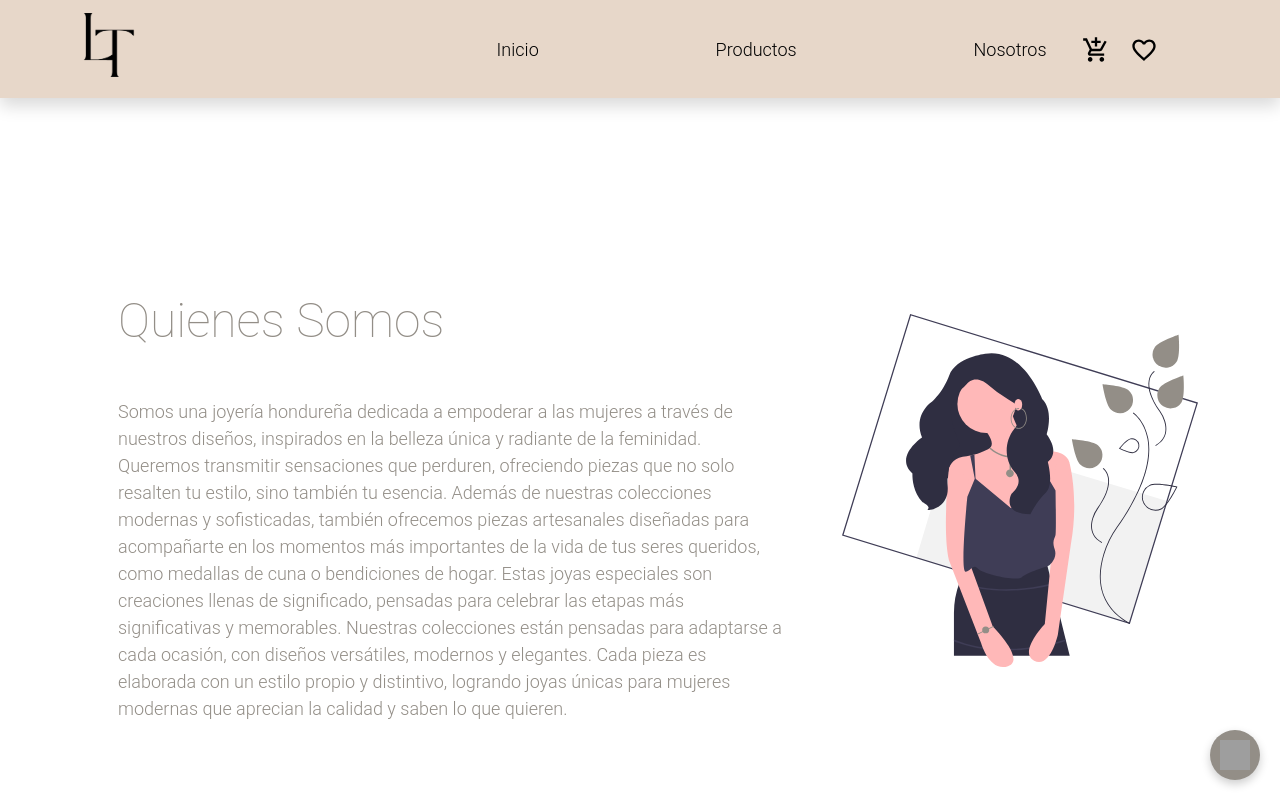
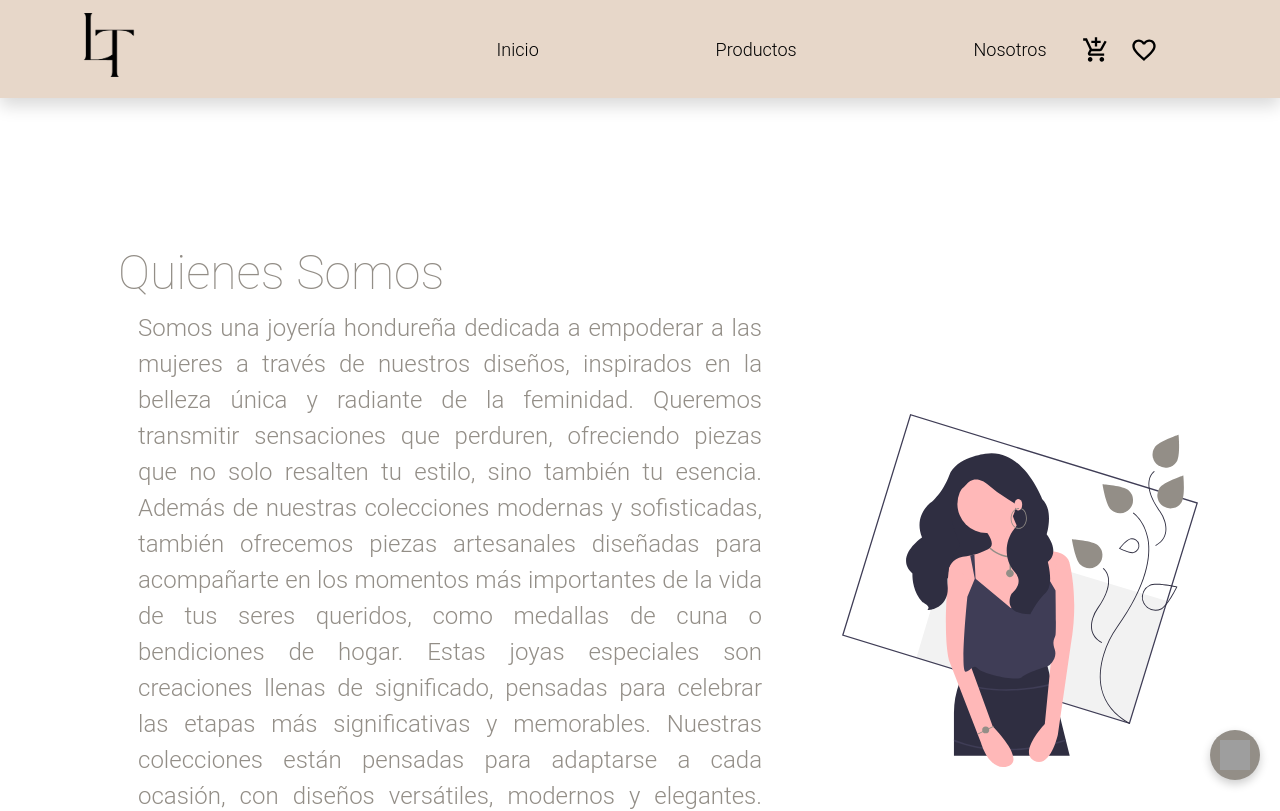
Before and after one commit to Allam9573/piedra-y-oro, a React (Vite) app: page /nosotros in a window 1280 px wide. Shown: the top 811 px of the page. Built offline with nearby package versions, Linux system fonts and the light colour scheme; grey boxes are pictures that could not be loaded; a web font is replaced by a local one.

Commit message:
quienes somos formato

```diff
--- a/src/assets/css/styles.css
+++ b/src/assets/css/styles.css
@@ -43,7 +43,11 @@ body{
     transition: 0.5s;
 
 }
-
+.text-about{
+    font-size: 1.5rem !important;
+    padding: 0 20px;
+    text-align: justify;
+}
 .descripcion-promocion {
     /* margin: 0 auto; */
 }
--- a/src/components/about/AboutHero.jsx
+++ b/src/components/about/AboutHero.jsx
@@ -6,9 +6,9 @@ export const AboutHero = () => {
         <section class="py-5">
             <div class="container">
                 <div class="row align-items-center py-5">
-                    <div class="col-md-8 mt-5 p-5">
-                        <h1 className='text-brown h1 mb-5'>Quienes Somos</h1>
-                        <p className='text-brown'>
+                    <div class="col-md-8 p-5">
+                        <h1 className='text-brown h1'>Quienes Somos</h1>
+                        <p className='text-brown text-about'>
                             Somos una joyería hondureña dedicada a empoderar a las mujeres a través de nuestros diseños, inspirados en la belleza única y radiante de la feminidad. Queremos transmitir sensaciones que perduren, ofreciendo piezas que no solo resalten tu estilo, sino también tu esencia.
 
                             Además de nuestras colecciones modernas y sofisticadas, también ofrecemos piezas artesanales diseñadas para acompañarte en los momentos más importantes de la vida de tus seres queridos, como medallas de cuna o bendiciones de hogar. Estas joyas especiales son creaciones llenas de significado, pensadas para celebrar las etapas más significativas y memorables.
--- a/src/components/productos/ProductoView.jsx
+++ b/src/components/productos/ProductoView.jsx
@@ -72,7 +72,7 @@ export const ProductoView = ({ addToCart }) => {
                                                                     }
                                                                 </> :
                                                                 <>
-                                                                    fe
+                                                                    Producto sin imagen
                                                                 </>
                                                         }
                                                     </a>
--- a/src/hooks/useProductos.js
+++ b/src/hooks/useProductos.js
@@ -7,7 +7,6 @@ const useProductos = () => {
 
     const [producto, setProducto] = useState({})
     const [productos, setProductos] = useState([])
-    const [firstImagen, setFirstImagen] = useState('')
 
     const navigate = useNavigate()
 
```
